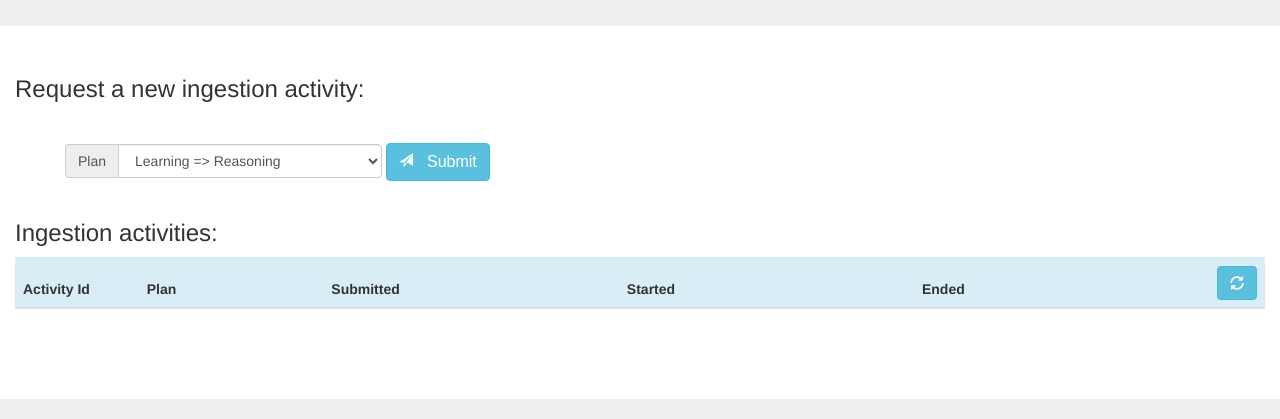
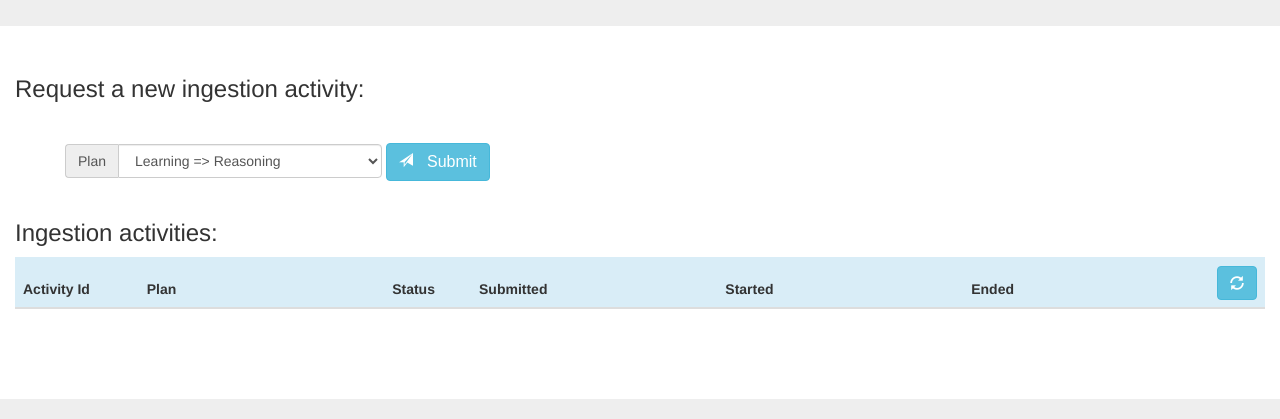
Before and after one commit to linkeddatacenter/ekbcp, a plain HTML site: page web/Ingestion.html in a window 1280 px wide. Shown: the part 381-800 px from the top of the page. Drawn offline with nearby package versions, Linux system fonts and the light colour scheme; no server answers.

Commit message:
Added status to ingestion activities

```diff
--- a/web/Ingestion.html
+++ b/web/Ingestion.html
@@ -82,11 +82,12 @@
 					<table class="table table-hover" id="ingestionTable" cellpadding="3">
 						<thead>
                             <tr class="info">
-                                <th width="10%">Activity Id</th>
-                                <th width="15%">Plan</th>
-                                <th width="24%">Submitted</th>
-                                <th width="24%">Started</th>
-                                <th width="24%">Ended</th>
+                                <th width="10%" >Activity Id</th>
+                                <th width="20%" >Plan</th>
+                                <th width="7%"  >Status</th>
+                                <th  width="20%">Submitted</th>
+                                <th  width="20%">Started</th>
+                                <th  width="20%" >Ended</th>
                                 <th width="3%"><Button class="btn btn-info glyphicon glyphicon-refresh" id="refreshButton" onclick="refreshTable()">
 									<!-- <img src="resources/images/ic_refresh_black_24dp_1x.png"> -->
 								</Button></th>
--- a/web/resources/js/ingestion.js
+++ b/web/resources/js/ingestion.js
@@ -8,7 +8,7 @@ $(document).ready(function() {
     //build an http get to request the list of ingestion in CSV format
 	$.ajax({
         type: 'GET',
-		url: endPoint+"/queries",
+		url: endPoint+"/activities",
         headers: {
 				Accept : "text/csv; charset=utf-8",
 				Authorization: 'Basic ' + btoa(userName + ":" + passWord)
@@ -25,6 +25,7 @@ $(document).ready(function() {
                             "<td>"+row[2]+"</td>" +
                             "<td>"+row[3]+"</td>" +
                             "<td>"+row[4]+"</td>" +
+                            "<td>"+row[5]+"</td>" +
                             "<td>" +
                                 "<a href='"+endPoint+"/activity/"+row[0]+"' target='_blank'><button class=\"glyphicon glyphicon-italic\"><b></b></button></a>"//ingestion report link
                             "</td>" +
```
